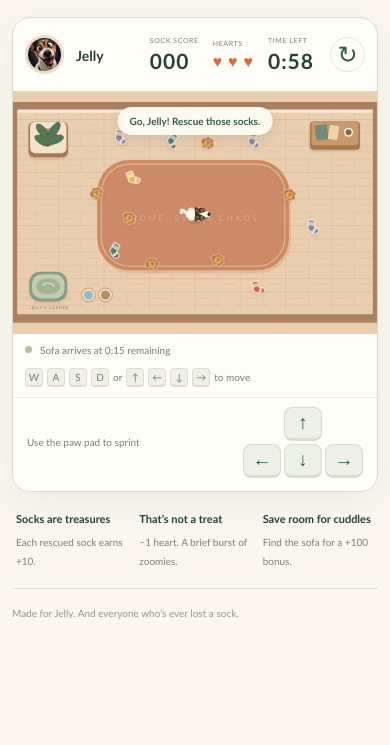
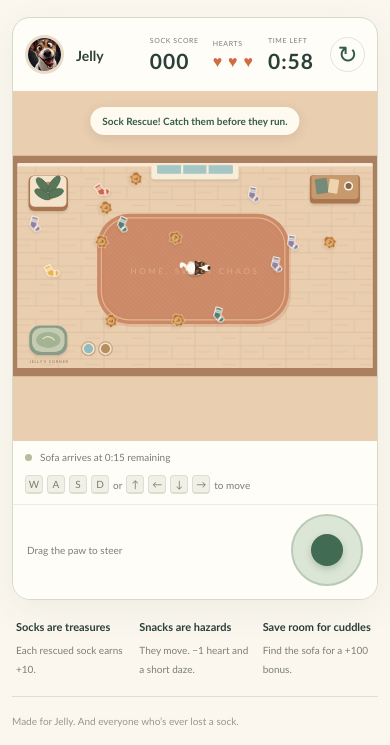
Before and after one commit to cf-sop/jelly-sock-sprint, a plain HTML site: page index.html in a window 390 px wide. Both pictures are taken after a click on the button "Restart game". Shown: the part 165-910 px from the top of the page. Before the commit the page ends 844 px from the top, so only its background shows below. Drawn offline with Linux system fonts and the light colour scheme.

Commit message:
Add rescue and laundry modes with touch joystick

```diff
--- a/game.js
+++ b/game.js
@@ -9,7 +9,9 @@
     {x:43,y:437,w:100,h:78}
   ];
   let state = 'title', elapsed = 0, score = 0, hearts = 3, collected = 0;
-  let cuddled = false, sofaReady = false, boost = 0, immune = 0;
+  let cuddled = false, sofaReady = false, boost = 0, immune = 0, stun = 0;
+  let gameMode = 'rescue', pairStreak = null, pairStreakAt = -99;
+  const touchVector = {x:0,y:0,active:false};
   let lastTime = 0, toastTime = 0, items = [], effects = [];
   let dog = {x:480,y:285,angle:0};
 
@@ -37,7 +39,7 @@
     return x>=r+12 && x<=948-r && y>=r+12 && y<=548-r &&
       !furniture.some(rect=>hitsRect(x,y,r,rect));
   }
-  function addItem(type) {
+  function addItem(type, pair = null) {
     let x,y,found=false;
     // Reserve the sofa corner even before it appears, and never spawn on Jelly.
     for(let attempt=0;attempt<250;attempt++) {
@@ -53,7 +55,8 @@
     } else {
       node.innerHTML='<path d="M-16-9L-7-12L-3-18L5-13L14-13L13-4L19 3L11 8L8 16L0 12L-10 15L-11 6L-18 1Z" fill="#ae6d3f" stroke="#f7d59d" stroke-width="2"/><circle r="10" fill="#e6ae65"/><text y="5" text-anchor="middle" font-family="Arial,sans-serif" font-weight="bold" font-size="16" fill="#67452e">?</text>';
     }
-    items.push({type,x,y,node});
+    const angle=Math.random()*Math.PI*2;
+    items.push({type,x,y,node,pair,rotation:Math.random()*70-35,life:type==='sock'&&gameMode==='rescue'?17+Math.random()*7:Infinity,fleeing:false,vx:type==='snack'?Math.cos(angle)*(42+Math.random()*30):0,vy:type==='snack'?Math.sin(angle)*(42+Math.random()*30):0});
   }
   function hud() {
     $('score').textContent=String(score).padStart(3,'0');
@@ -62,7 +65,7 @@
     const remaining=Math.max(0,Math.ceil(60-elapsed));
     $('timer').textContent=`${Math.floor(remaining/60)}:${String(remaining%60).padStart(2,'0')}`;
     $('timer').style.color=remaining<=15?'#c36443':'';
-    $('mood').textContent=boost>0?'Snack-fuelled zoomies!':cuddled?'Cuddles secured':state==='playing'?'On sock patrol':'Ready for mischief';
+    $('mood').textContent=stun>0?'A little snack daze':cuddled?'Cuddles secured':state==='playing'?(gameMode==='laundry'?'Pair-hunting paws':'Sock rescue patrol'):'Ready for mischief';
   }
   function toast(message) {
     $('toast').textContent=message; $('toast').classList.add('show'); toastTime=3;
@@ -79,16 +82,17 @@
     $('dog').classList.toggle('invulnerable',immune>0 && Math.floor(immune*9)%2===0);
   }
   function start() {
-    state='playing';elapsed=score=collected=boost=immune=0;hearts=3;cuddled=sofaReady=false;
-    dog={x:480,y:285,angle:0};keys.clear();items=[];effects=[];
+    state='playing';elapsed=score=collected=boost=immune=stun=0;hearts=3;cuddled=sofaReady=false;pairStreak=null;pairStreakAt=-99;
+    dog={x:480,y:285,angle:0};keys.clear();touchVector.x=0;touchVector.y=0;touchVector.active=false;if(knob)knob.style.transform='translate(0,0)';items=[];effects=[];
     $('items').replaceChildren();$('effects').replaceChildren();
     ['title-screen','end-screen','pause-screen'].forEach(id=>$(id).hidden=true);
     $('sofa').setAttribute('visibility','hidden');
     $('sofa-label').textContent='CUDDLES THIS WAY ↑';
     $('sofa-status').textContent='Sofa arrives at 0:15 remaining';
-    for(let i=0;i<7;i++) addItem('sock');
-    for(let i=0;i<6;i++) addItem('snack');
-    toast('Go, Jelly! Rescue those socks.');hud();renderDog();
+    if(gameMode==='laundry') { for(let pair=0;pair<4;pair++){addItem('sock',pair);addItem('sock',pair);} }
+    else { for(let i=0;i<8;i++) addItem('sock'); }
+    for(let i=0;i<7;i++) addItem('snack');
+    toast(gameMode==='laundry'?'Laundry Day! Match pairs for +25.':'Sock Rescue! Catch them before they run.');hud();renderDog();
     lastTime=performance.now();
     // Keep Space/Enter from accidentally activating a focused restart button.
     if(document.activeElement instanceof HTMLElement) document.activeElement.blur();
@@ -100,27 +104,50 @@
     $('result-kicker').textContent=cuddled?'SOCKS. ZOOMIES. SOFA.':'THE ZOOMIES ARE OVER';
     $('result-title').textContent=cuddled?'Cuddle mission complete.':hearts===0?'Too many mystery snacks!':'Still dreaming of socks.';
     $('result-copy').textContent=cuddled?'A very speedy farmdog. A very well-earned snuggle.':hearts===0?'Time for a little rest. The socks can wait.':'Next time, follow the sofa call for a big cuddle bonus.';
-    $('breakdown').textContent=`${collected} socks × 10 points${cuddled?' + 100 cuddle points':''} · ${hearts} hearts left`;
+    $('breakdown').textContent=`${collected} socks × 10 points${gameMode==='laundry'?' · matching pairs add +25':''}${gameMode==='rescue'?' · escaped socks don’t score':''}${cuddled?' + 100 cuddle points':''} · ${hearts} hearts left`;
     $('again').focus({preventScroll:true});
   }
   function pause() {
     if(state!=='playing') return;
-    state='paused';keys.clear();renderDog();$('pause-screen').hidden=false;$('resume').focus({preventScroll:true});
+    state='paused';keys.clear();touchVector.x=0;touchVector.y=0;touchVector.active=false;if(knob)knob.style.transform='translate(0,0)';renderDog();$('pause-screen').hidden=false;$('resume').focus({preventScroll:true});
   }
   function resume() {
     if(state!=='paused') return;
     state='playing';lastTime=performance.now();$('pause-screen').hidden=true;keys.clear();$('resume').blur();
   }
+  function updateMovingItems(dt) {
+    for (const item of [...items]) {
+      if (item.type==='snack') {
+        const nextX=item.x+item.vx*dt;
+        const nextY=item.y+item.vy*dt;
+        if (free(nextX,item.y,18)) item.x=nextX; else item.vx*=-1;
+        if (free(item.x,nextY,18)) item.y=nextY; else item.vy*=-1;
+        item.rotation += dt*18;
+        item.node.setAttribute('transform',`translate(${item.x} ${item.y}) rotate(${item.rotation})`);
+      } else if (gameMode==='rescue') {
+        item.life-=dt;
+        if (!item.fleeing && item.life<=4) {
+          item.fleeing=true; item.node.setAttribute('opacity','.65'); toast('A sock is making a run for the basket!');
+        }
+        if (item.fleeing) {
+          const tx=199-item.x, ty=498-item.y, distance=Math.hypot(tx,ty)||1;
+          item.x+=tx/distance*108*dt; item.y+=ty/distance*108*dt; item.rotation+=dt*55;
+          item.node.setAttribute('transform',`translate(${item.x} ${item.y}) rotate(${item.rotation})`);
+          if (distance<12) { item.node.remove(); items.splice(items.indexOf(item),1); addItem('sock'); }
+        }
+      }
+    }
+  }
   function update(dt) {
-    elapsed=Math.min(60,elapsed+dt);boost=Math.max(0,boost-dt);immune=Math.max(0,immune-dt);
+    elapsed=Math.min(60,elapsed+dt);boost=Math.max(0,boost-dt);immune=Math.max(0,immune-dt);stun=Math.max(0,stun-dt);
     if(elapsed>=45 && !sofaReady) {
       sofaReady=true;$('sofa').setAttribute('visibility','visible');
       $('sofa-status').textContent='Sofa time! Head to the bottom-right corner.';toast('Sofa time! Find your +100 cuddle.');
     }
-    let dx=Number(keys.has('d')||keys.has('arrowright'))-Number(keys.has('a')||keys.has('arrowleft'));
-    let dy=Number(keys.has('s')||keys.has('arrowdown'))-Number(keys.has('w')||keys.has('arrowup'));
+    let dx=touchVector.active?touchVector.x:Number(keys.has('d')||keys.has('arrowright'))-Number(keys.has('a')||keys.has('arrowleft'));
+    let dy=touchVector.active?touchVector.y:Number(keys.has('s')||keys.has('arrowdown'))-Number(keys.has('w')||keys.has('arrowup'));
     const moving=dx!==0||dy!==0;
-    if(moving) {
+    if(moving && stun<=0) {
       const length=Math.hypot(dx,dy);dx/=length;dy/=length;
       const step=(boost>0?355:235)*dt;
       const x=Math.max(32,Math.min(928,dog.x+dx*step));
@@ -129,14 +156,19 @@
       if(free(dog.x,y,18))dog.y=y;
       dog.angle=Math.atan2(dy,dx)*180/Math.PI;
     }
+    updateMovingItems(dt);
     for(const item of [...items]) {
       if(Math.hypot(dog.x-item.x,dog.y-item.y)>31)continue;
       if(item.type==='snack' && immune>0)continue;
       items.splice(items.indexOf(item),1);item.node.remove();
-      if(item.type==='sock') {score+=10;collected++;pop(item.x,item.y-22,'+10','#355c48');}
-      else {hearts--;boost=2;immune=1.4;pop(item.x,item.y-22,'−1 ♥','#bd5037');toast('Oops. Not food! Here come the zoomies…');}
+      if(item.type==='sock') {
+        score+=10;collected++;pop(item.x,item.y-22,'+10','#355c48');
+        if(gameMode==='laundry' && pairStreak===item.pair && elapsed-pairStreakAt<=8){score+=25;pop(item.x,item.y-45,'PAIR +25','#d26b43');toast('A perfect pair! +25 laundry bonus.');pairStreak=null;}
+        else if(gameMode==='laundry'){pairStreak=item.pair;pairStreakAt=elapsed;toast('Pair started! Find its match.');}
+      }
+      else {hearts--;stun=.65;immune=1.4;pop(item.x,item.y-22,'−1 ♥','#bd5037');toast('Snack smack! Jelly needs a breather.');}
       if(hearts===0){finish();return;}
-      addItem(item.type);
+      addItem(item.type,item.pair);
     }
     if(sofaReady&&!cuddled&&hitsRect(dog.x,dog.y,22,{x:719,y:379,w:185,h:123})) {
       cuddled=true;score+=100;pop(813,378,'+100 ♥','#355c48');toast('Cuddle secured! There’s still time for socks.');
@@ -161,21 +193,25 @@
     if(key==='escape'&&!event.repeat){if(state==='playing')pause();else if(state==='paused')resume();}
   });
   document.addEventListener('keyup',event=>keys.delete(event.key.toLowerCase()));
-  document.querySelectorAll('.d-pad button').forEach(button => {
-    const key = button.dataset.key;
-    const release = event => {
-      if (event.pointerId !== undefined && button.hasPointerCapture?.(event.pointerId)) button.releasePointerCapture(event.pointerId);
-      keys.delete(key); button.classList.remove('pressed');
-    };
-    button.addEventListener('pointerdown', event => {
-      if (state !== 'playing') return;
-      event.preventDefault(); button.setPointerCapture?.(event.pointerId);
-      keys.add(key); button.classList.add('pressed');
-    });
-    button.addEventListener('pointerup', release);
-    button.addEventListener('pointercancel', release);
-    button.addEventListener('lostpointercapture', release);
-  });
+  const joystick=$('joystick'), knob=$('joystick-knob');
+  function updateJoystick(event) {
+    const rect=joystick.getBoundingClientRect();
+    const radius=rect.width*.36;
+    let x=event.clientX-(rect.left+rect.width/2), y=event.clientY-(rect.top+rect.height/2);
+    const distance=Math.hypot(x,y)||1, scale=Math.min(1,radius/distance);
+    x*=scale;y*=scale;touchVector.x=x/radius;touchVector.y=y/radius;touchVector.active=true;
+    knob.style.transform=`translate(${x}px,${y}px)`;
+  }
+  function releaseJoystick(event) {
+    if (event?.pointerId!==undefined && joystick.hasPointerCapture?.(event.pointerId)) joystick.releasePointerCapture(event.pointerId);
+    touchVector.x=0;touchVector.y=0;touchVector.active=false;knob.style.transform='translate(0,0)';
+  }
+  joystick.addEventListener('pointerdown',event=>{if(state!=='playing')return;event.preventDefault();joystick.setPointerCapture?.(event.pointerId);updateJoystick(event);});
+  joystick.addEventListener('pointermove',event=>{if(touchVector.active) {event.preventDefault();updateJoystick(event);}});
+  joystick.addEventListener('pointerup',releaseJoystick);joystick.addEventListener('pointercancel',releaseJoystick);joystick.addEventListener('lostpointercapture',releaseJoystick);
+  document.querySelectorAll('.mode-option').forEach(option=>option.addEventListener('click',()=>{
+    gameMode=option.dataset.mode;document.querySelectorAll('.mode-option').forEach(button=>button.classList.toggle('selected',button===option));
+  }));
   window.addEventListener('blur',pause);
   document.addEventListener('visibilitychange',()=>{if(document.hidden)pause();});
   $('start').addEventListener('click',start);$('restart').addEventListener('click',start);$('again').addEventListener('click',start);$('resume').addEventListener('click',resume);
--- a/index.html
+++ b/index.html
@@ -58,7 +58,8 @@
         <div id="toast" class="toast" role="status" aria-live="polite"></div>
         <div class="overlay" id="title-screen"><div class="screen-card">
           <div class="portrait-wrap"><img class="portrait" src="Jelly/D7F0AA97-CB4D-4150-AD15-686F16528EA9_1_105_c.jpeg" alt="Jelly leaning playfully forward"><span class="portrait-badge">SOCK ENTHUSIAST</span></div>
-          <p class="eyebrow">MEET YOUR TINY TROUBLEMAKER</p><h2>Fast paws.<br>Questionable snacks.</h2><p>Help Jelly scoop up socks, dodge floor snacks,<br class="desktop-break"> and make time for a sofa cuddle.</p>
+          <p class="eyebrow">MEET YOUR TINY TROUBLEMAKER</p><h2>Fast paws.<br>Questionable snacks.</h2><p>Pick a little challenge, rescue socks,<br class="desktop-break"> and make time for a sofa cuddle.</p>
+          <div class="mode-picker" aria-label="Choose a game mode"><button class="mode-option selected" data-mode="rescue"><strong>SOCK RESCUE</strong><span>They run for the basket</span></button><button class="mode-option" data-mode="laundry"><strong>LAUNDRY DAY</strong><span>Pair socks for bonuses</span></button></div>
           <button class="primary" id="start">Let’s sprint <span>→</span></button><small>60 seconds · 3 hearts · endless enthusiasm</small>
         </div></div>
         <div class="overlay" id="end-screen" hidden><div class="screen-card result-card"><img class="portrait result-portrait" src="Jelly/D7F0AA97-CB4D-4150-AD15-686F16528EA9_1_105_c.jpeg" alt="Jelly, ready for a well-earned cuddle"><p class="eyebrow" id="result-kicker">THE ZOOMIES ARE OVER</p><h2 id="result-title">One happy little dog.</h2><p id="result-copy"></p><div class="result-score"><strong id="final-score">0</strong><span>POINTS OF PURE MISCHIEF</span></div><p id="breakdown" class="breakdown"></p><button class="primary" id="again">One more sprint <span>↻</span></button></div></div>
@@ -66,16 +67,11 @@
       </div>
       <div class="game-footer"><span><i class="live-dot"></i><span id="sofa-status">Sofa arrives at 0:15 remaining</span></span><span><kbd>W</kbd><kbd>A</kbd><kbd>S</kbd><kbd>D</kbd> or <kbd>↑</kbd><kbd>←</kbd><kbd>↓</kbd><kbd>→</kbd> to move <span class="pause-hint">· <kbd>Esc</kbd> pause</span></span></div>
       <div class="touch-controls" aria-label="Touch movement controls">
-        <span class="touch-hint">Use the paw pad to sprint</span>
-        <div class="d-pad">
-          <button data-key="arrowup" aria-label="Move up">↑</button>
-          <button data-key="arrowleft" aria-label="Move left">←</button>
-          <button data-key="arrowdown" aria-label="Move down">↓</button>
-          <button data-key="arrowright" aria-label="Move right">→</button>
-        </div>
+        <span class="touch-hint">Drag the paw to steer</span>
+        <div class="joystick" id="joystick" aria-label="Virtual joystick"><div class="joystick-knob" id="joystick-knob"></div></div>
       </div>
     </section>
-    <div class="legend"><div><span class="legend-icon sock-icon"><svg width="25" height="29" viewBox="0 0 30 34" aria-hidden="true"><path d="M6 2H19V19L25 23Q29 28 24 31Q20 34 16 30L6 22Z" fill="currentColor"/><path d="M7 7H18M7 11H18" stroke="#f8f5e9" stroke-width="2"/></svg></span><p><strong>Socks are treasures</strong><span>Each rescued sock earns +10.</span></p></div><div><span class="legend-icon snack-icon">✦</span><p><strong>That’s not a treat</strong><span>−1 heart. A brief burst of zoomies.</span></p></div><div><span class="legend-icon cuddle-icon">♡</span><p><strong>Save room for cuddles</strong><span>Find the sofa for a +100 bonus.</span></p></div></div>
+    <div class="legend"><div><span class="legend-icon sock-icon"><svg width="25" height="29" viewBox="0 0 30 34" aria-hidden="true"><path d="M6 2H19V19L25 23Q29 28 24 31Q20 34 16 30L6 22Z" fill="currentColor"/><path d="M7 7H18M7 11H18" stroke="#f8f5e9" stroke-width="2"/></svg></span><p><strong>Socks are treasures</strong><span>Each rescued sock earns +10.</span></p></div><div><span class="legend-icon snack-icon">✦</span><p><strong>Snacks are hazards</strong><span>They move. −1 heart and a short daze.</span></p></div><div><span class="legend-icon cuddle-icon">♡</span><p><strong>Save room for cuddles</strong><span>Find the sofa for a +100 bonus.</span></p></div></div>
     <footer class="page-footer">Made for Jelly. And everyone who’s ever lost a sock.<span>A tiny game with a big heart ♡</span></footer>
   </main>
 </body>
--- a/mobile.css
+++ b/mobile.css
@@ -1,8 +1,15 @@
 /* Phone controls and layout overrides. The main stylesheet keeps desktop intact. */
 .touch-controls { display: none; }
+.mode-picker { display: flex; justify-content: center; gap: 8px; margin: 0 auto 16px; }
+.mode-option { appearance: none; border: 1px solid #d9ddce; border-radius: 9px; background: #f4f3eb; color: var(--green); padding: 8px 12px; cursor: pointer; text-align: left; }
+.mode-option strong { display: block; font: 700 9px "Trebuchet MS", sans-serif; letter-spacing: .8px; }
+.mode-option span { display: block; margin-top: 3px; color: var(--muted); font-size: 9px; }
+.mode-option.selected { border-color: #8da98d; background: #e2ecdf; box-shadow: inset 0 0 0 1px #8da98d; }
+.joystick { width: 80px; height: 80px; position: relative; border-radius: 50%; background: #dce6d6; border: 2px solid #b9cbb6; touch-action: none; user-select: none; }
+.joystick-knob { position: absolute; width: 36px; height: 36px; left: 20px; top: 20px; border-radius: 50%; background: #426b53; box-shadow: 0 3px 7px #2e523b40; pointer-events: none; }
 
 @media (max-width: 720px) {
-  .playfield { min-height: 0; aspect-ratio: 1.5 / 1; }
+  .playfield { min-height: 350px; aspect-ratio: auto; }
 
   .touch-controls {
     display: flex;
@@ -15,27 +22,10 @@
 
   .touch-hint { font-size: 10px; color: var(--muted); }
 
-  .d-pad {
-    display: grid;
-    grid-template-columns: repeat(3, 38px);
-    grid-template-rows: repeat(2, 34px);
-    gap: 3px;
-  }
-
-  .d-pad button {
-    appearance: none;
-    border: 1px solid #d9ddce;
-    border-bottom-width: 3px;
-    border-radius: 8px;
-    background: #edf0e4;
-    color: var(--green);
-    font: 700 19px Arial, sans-serif;
-    touch-action: none;
-  }
-
-  .d-pad button:nth-child(1) { grid-column: 2; }
-  .d-pad button:nth-child(2) { grid-column: 1; grid-row: 2; }
-  .d-pad button:nth-child(3) { grid-column: 2; grid-row: 2; }
-  .d-pad button:nth-child(4) { grid-column: 3; grid-row: 2; }
-  .d-pad button:active, .d-pad button.pressed { background: #b8cdb7; transform: translateY(1px); }
+  .mode-picker { gap: 5px; margin-bottom: 10px; }
+  .mode-option { padding: 6px 7px; }
+  .mode-option strong { font-size: 7px; }
+  .mode-option span { font-size: 7px; }
+  .joystick { width: 72px; height: 72px; }
+  .joystick-knob { width: 32px; height: 32px; left: 18px; top: 18px; }
 }
```
Also changed, not shown: 1 other file.
